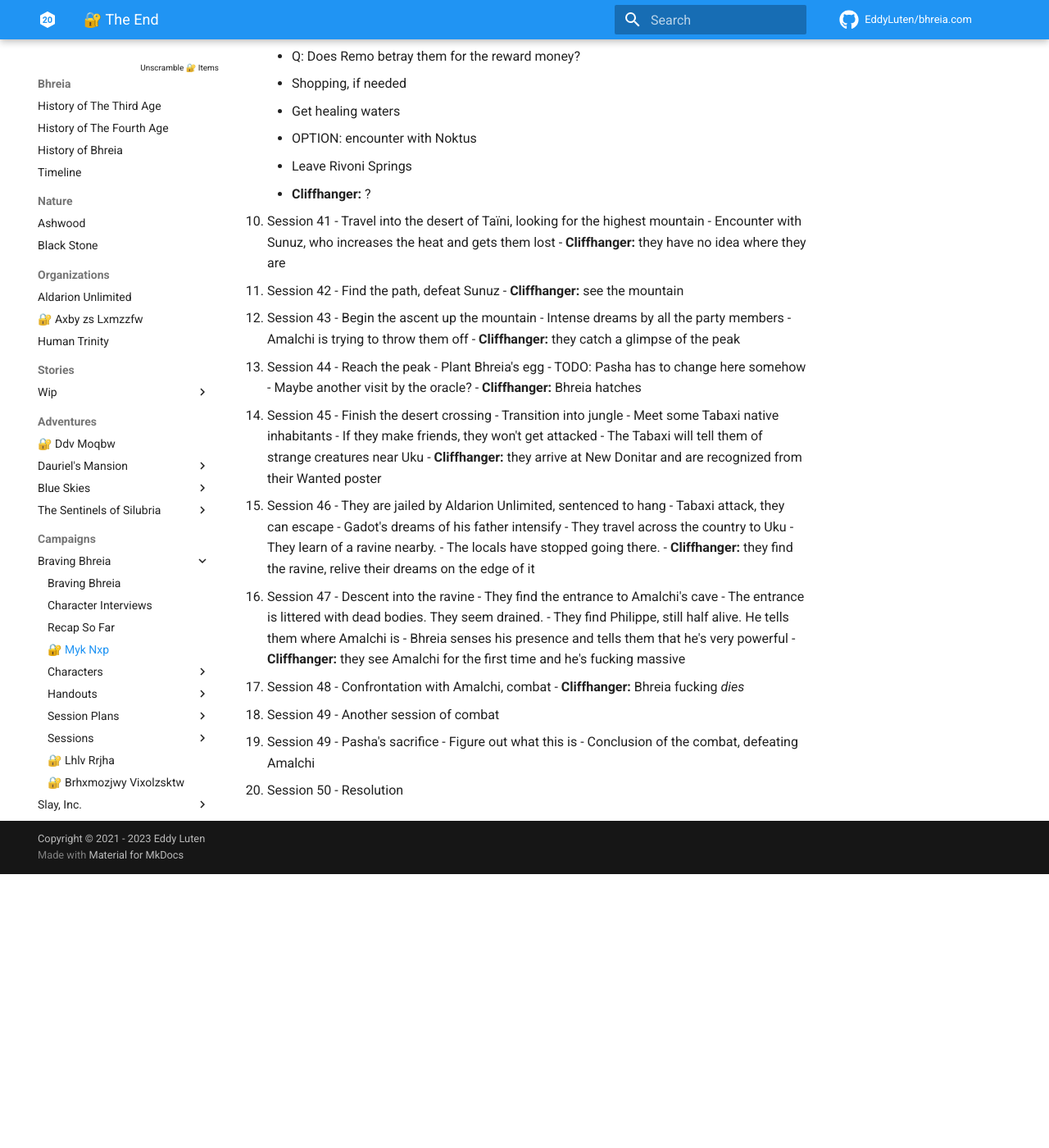
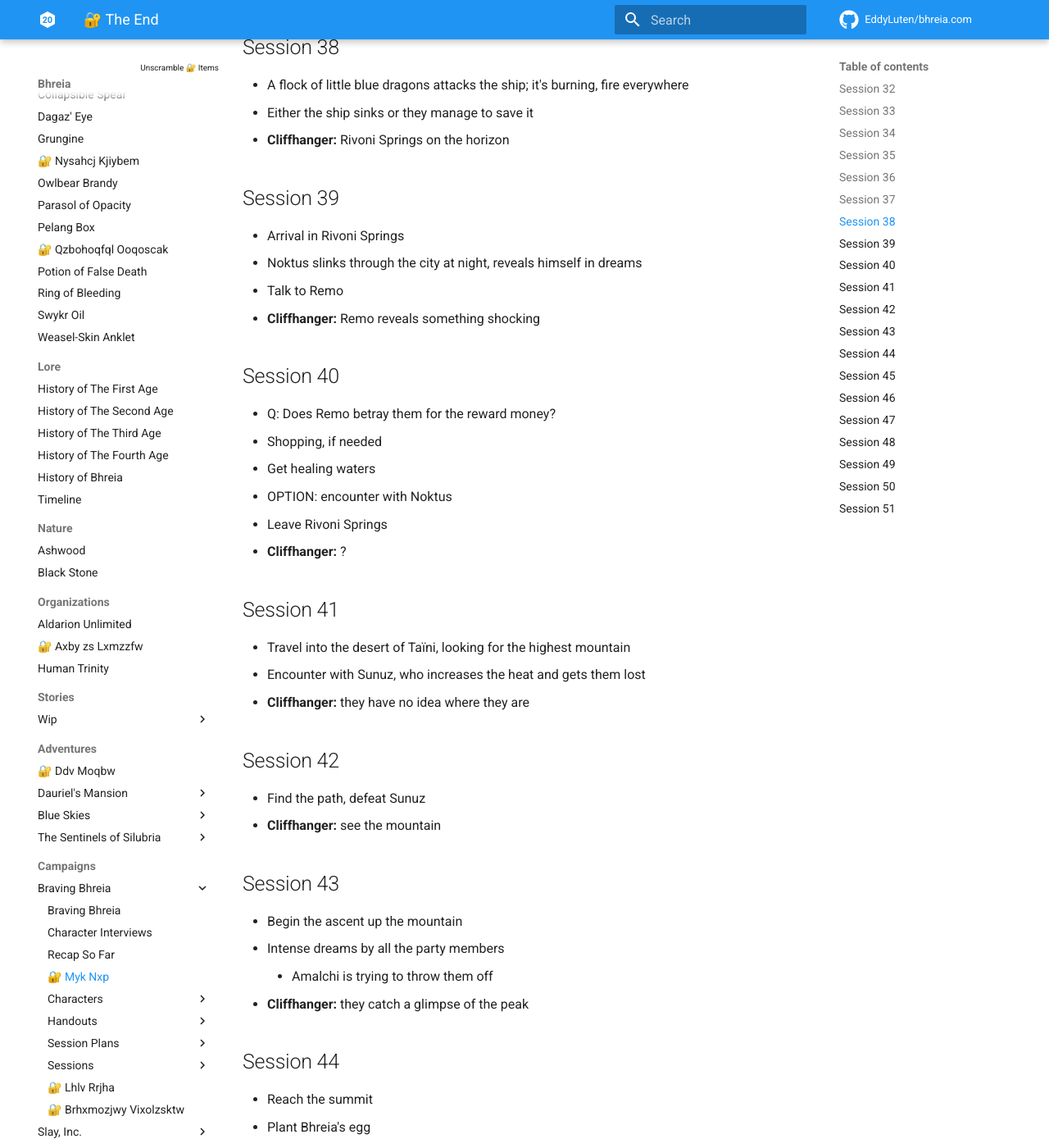
Before and after one commit to EddyLuten/bhreia.com, an MkDocs documentation site: the page built from docs/campaigns/braving-bhreia/the-end.md, in a window 1280 px wide and 1400 px high, scrolled down 1551 px. Shown: the whole window at 82% size. Built offline with MkDocs 1.6.1 and Material for MkDocs 9.7.7, drawn with Linux system fonts in a browser that asks for light colours; comment, search, counter and statistics services are not loaded; before the commit the page ends 2617 px from its top, so only the background shows below that; some of the changed lines change nothing that is shown; some of the changed text lies outside the part shown.

Commit message:
Fix the outline formatting

```diff
--- a/docs/campaigns/braving-bhreia/the-end.md
+++ b/docs/campaigns/braving-bhreia/the-end.md
@@ -3,106 +3,146 @@ alias: the-end
 categories:
     - Braving Bhreia
     - DM Only
+    - Session Plans
 ---
 # 🔐 The End
 
 This outlines how to resolve the story in a timeline manner.
 
-1. Session 32
-   - Shopping in Korban's Landing
-   - Gain access to Ix's storage locker
-     - TODO: how?
-     - TODO: what's in there?
-   - Meeting Tom Wake, Chickadee, and Prince Callum at the Salt Lick
-   - **Cliffhanger:** Finding Callum dead in the morning
-2. Session 33
-   - Callum's dead: investigate what's happening, clear Tom Wake's name
-   - **Cliffhanger:** Finding a hint of Phidippus
-3. Session 34
-   - Continued investigation and conclusion
-   - They fight Phidippus, who has something to do with the murder
-     - Do they kill him?
-   - Tom Wake's name is cleared
-   - **Cliffhanger:** Tom remembered there's an old diving bell
-4. Session 35
-   - Getting the diving bell and info on where the ocean is deepest
-   - Sailing off to the depths of the ocean
-   - **Cliffhanger:** a dragon attacks
-     - How is it related to Amalchi?
-5. Session 36
-   - Conclude the attack
-   - Arrive at the coordinates
-   - Begin a journey down into the depths of the ocean
-   - **Cliffhanger:** arrival at the ocean floor, notice that it goes even deeper
-6. Session 37
-   - Going down the pit at the bottom of the ocean
-   - Underwater combat against a creature protecting something
-   - Retrieving the soil
-   - **Cliffhanger:** as they reach the surface, they can see flashes of light above the surface
-7. Session 38
-   - A flock of little blue dragons attacks the ship; it's burning, fire everywhere
-   - Either the ship sinks or they manage to save it
-   - **Cliffhanger:** Rivoni Springs on the horizon
-8. Session 39
-   - Arrival in Rivoni Springs
-   - Noktus slinks through the city at night, reveals himself in dreams
-   - Talk to Remo
-   - **Cliffhanger:** Remo reveals something shocking
-9. Session 40
-   - Q: Does Remo betray them for the reward money?
-   - Shopping, if needed
-   - Get healing waters
-   - OPTION: encounter with Noktus
-   - Leave Rivoni Springs
-   - **Cliffhanger:** ?
-10. Session 41
-    - Travel into the desert of Taïni, looking for the highest mountain
-    - Encounter with Sunuz, who increases the heat and gets them lost
-    - **Cliffhanger:** they have no idea where they are
-11. Session 42
-    - Find the path, defeat Sunuz
-    - **Cliffhanger:** see the mountain
-12. Session 43
-    - Begin the ascent up the mountain
-    - Intense dreams by all the party members
-      - Amalchi is trying to throw them off
-    - **Cliffhanger:** they catch a glimpse of the peak
-13. Session 44
-    - Reach the peak
-    - Plant Bhreia's egg
-    - TODO: Pasha has to change here somehow
-      - Maybe another visit by the oracle?
-    - **Cliffhanger:** Bhreia hatches
-14. Session 45
-    - Finish the desert crossing
-    - Transition into jungle
-    - Meet some Tabaxi native inhabitants
-      - If they make friends, they won't get attacked
-      - The Tabaxi will tell them of strange creatures near Uku
-    - **Cliffhanger:** they arrive at New Donitar and are recognized from their Wanted poster
-15. Session 46
-    - They are jailed by Aldarion Unlimited, sentenced to hang
-    - Tabaxi attack, they can escape
-    - Gadot's dreams of his father intensify
-    - They travel across the country to Uku
-    - They learn of a ravine nearby.
-      - The locals have stopped going there.
-    - **Cliffhanger:** they find the ravine, relive their dreams on the edge of it
-16. Session 47
-    - Descent into the ravine
-    - They find the entrance to Amalchi's cave
-    - The entrance is littered with dead bodies. They seem drained.
-    - They find Philippe, still half alive. He tells them where Amalchi is
-    - Bhreia senses his presence and tells them that he's very powerful
-    - **Cliffhanger:** they see Amalchi for the first time and he's fucking massive
-17. Session 48
-    - Confrontation with Amalchi, combat
-    - **Cliffhanger:** Bhreia fucking *dies*
-18. Session 49
-    - Another session of combat
-19. Session 49
-    - Pasha's sacrifice
-      - Figure out what this is
-    - Conclusion of the combat, defeating Amalchi
-20. Session 50
-    - Resolution
+## Session 32
+
+- Shopping in Korban's Landing
+- Gain access to Ix's storage locker
+  - TODO: how?
+  - TODO: what's in there?
+- Meeting Tom Wake, Chickadee, and Prince Callum at the Salt Lick
+- **Cliffhanger:** Finding Callum dead in the morning
+
+## Session 33
+
+- Callum's dead: investigate what's happening, clear Tom Wake's name
+- **Cliffhanger:** Finding a hint of Phidippus
+
+## Session 34
+
+- Continued investigation and conclusion
+- They fight Phidippus, who has something to do with the murder
+  - Do they kill him?
+- Tom Wake's name is cleared
+- **Cliffhanger:** Tom remembered there's an old diving bell
+
+## Session 35
+
+- Getting the diving bell and info on where the ocean is deepest
+- Sailing off to the depths of the ocean
+- **Cliffhanger:** a dragon attacks
+  - How is it related to Amalchi?
+
+## Session 36
+
+- Conclude the attack
+- Arrive at the coordinates
+- Begin a journey down into the depths of the ocean
+- **Cliffhanger:** arrival at the ocean floor, notice that it goes even deeper
+
+## Session 37
+
+- Going down the pit at the bottom of the ocean
+- Underwater combat against a creature protecting something
+- Retrieving the soil
+- **Cliffhanger:** as they reach the surface, they can see flashes of light above the surface
+
+## Session 38
+
+- A flock of little blue dragons attacks the ship; it's burning, fire everywhere
+- Either the ship sinks or they manage to save it
+- **Cliffhanger:** Rivoni Springs on the horizon
+
+## Session 39
+
+- Arrival in Rivoni Springs
+- Noktus slinks through the city at night, reveals himself in dreams
+- Talk to Remo
+- **Cliffhanger:** Remo reveals something shocking
+
+## Session 40
+
+- Q: Does Remo betray them for the reward money?
+- Shopping, if needed
+- Get healing waters
+- OPTION: encounter with Noktus
+- Leave Rivoni Springs
+- **Cliffhanger:** ?
+
+## Session 41
+
+- Travel into the desert of Taïni, looking for the highest mountain
+- Encounter with Sunuz, who increases the heat and gets them lost
+- **Cliffhanger:** they have no idea where they are
+
+## Session 42
+
+- Find the path, defeat Sunuz
+- **Cliffhanger:** see the mountain
+
+## Session 43
+
+- Begin the ascent up the mountain
+- Intense dreams by all the party members
+  - Amalchi is trying to throw them off
+- **Cliffhanger:** they catch a glimpse of the peak
+
+## Session 44
+
+- Reach the summit
+- Plant Bhreia's egg
+- TODO: Pasha has to change here somehow
+  - Maybe another visit by the oracle?
+- **Cliffhanger:** Bhreia hatches
+
+## Session 45
+
+- Finish the desert crossing
+- Transition into jungle
+- Meet some Tabaxi native inhabitants
+  - If they make friends, they won't get attacked
+  - The Tabaxi will tell them of strange creatures near Uku
+- **Cliffhanger:** they arrive at New Donitar and are recognized from their Wanted poster
+
+## Session 46
+
+- They are jailed by Aldarion Unlimited, sentenced to hang
+- Tabaxi attack, they can escape
+- Gadot's dreams of his father intensify
+- They travel across the country to Uku
+- They learn of a ravine nearby.
+  - The locals have stopped going there.
+- **Cliffhanger:** they find the ravine, and relive their dreams on the edge of it
+
+## Session 47
+
+- Descent into the ravine
+- They find the entrance to Amalchi's cave
+- The entrance is littered with dead bodies. They seem drained.
+- They find Philippe still half alive. He tells them where Amalchi is
+- Bhreia senses his presence and tells them that he's very powerful
+- **Cliffhanger:** they see Amalchi for the first time and he's fucking massive
+
+## Session 48
+
+- Confrontation with Amalchi, combat
+- **Cliffhanger:** Bhreia fucking *dies*
+
+## Session 49
+
+Another session of combat?
+
+## Session 50
+
+- Pasha's sacrifice
+  - TODO: Figure out what this is
+- Conclusion of the combat, defeating Amalchi
+
+## Session 51
+
+- Resolution
```
